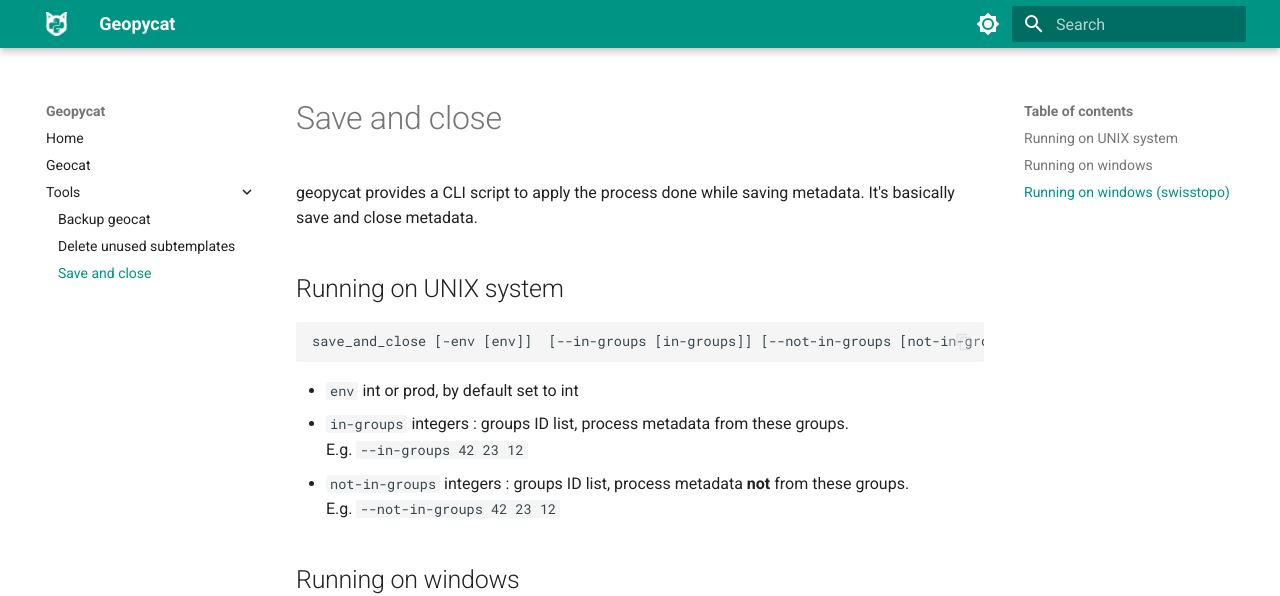
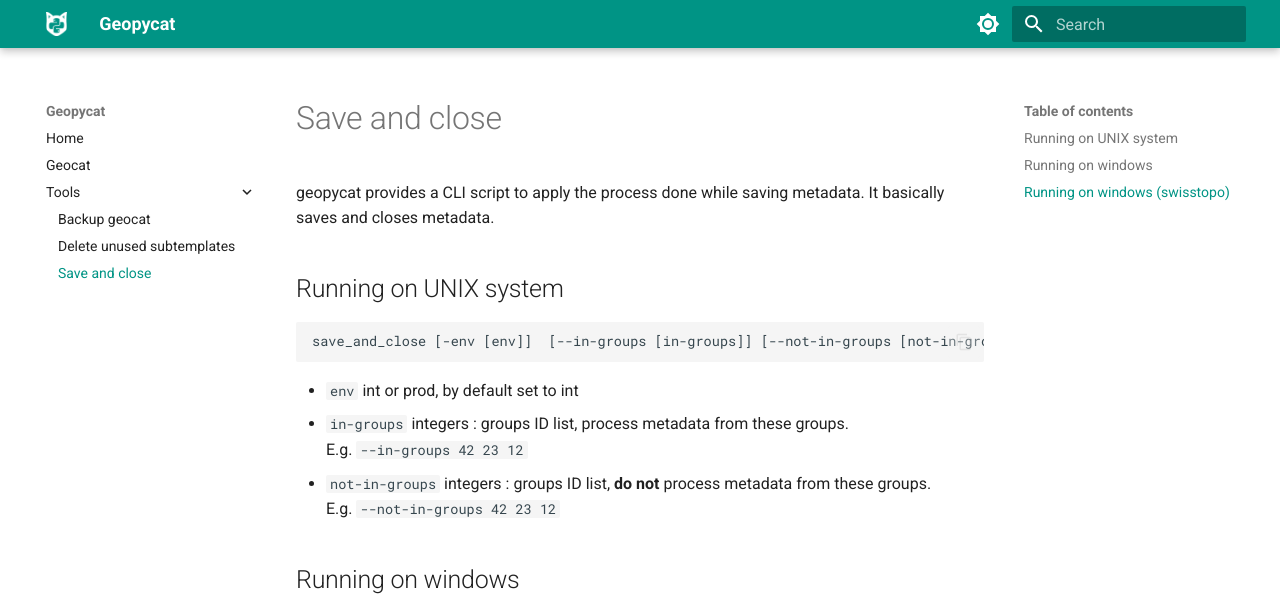
Before and after one commit to geoadmin/lib-geopycat, an MkDocs documentation site: the page built from docs/save_and_close.md, in a window 1280 px wide. Shown: the top 596 px of the page. Built offline with MkDocs 1.6.1 and Material for MkDocs 9.7.7, drawn with Linux system fonts in a browser that asks for light colours.

Commit message:
Update save_and_close.md

````diff
--- a/docs/save_and_close.md
+++ b/docs/save_and_close.md
@@ -1,4 +1,4 @@
-geopycat provides a CLI script to apply the process done while saving metadata. It's basically save and close metadata.
+geopycat provides a CLI script to apply the process done while saving metadata. It basically saves and closes metadata.
 
 ## Running on UNIX system
 ```bash
@@ -7,7 +7,7 @@
 
 * `env` int or prod, by default set to int
 * `in-groups` integers : groups ID list, process metadata from these groups. <br>E.g. `--in-groups 42 23 12`
-* `not-in-groups` integers : groups ID list, process metadata **not** from these groups. <br>E.g. `--not-in-groups 42 23 12`
+* `not-in-groups` integers : groups ID list, **do not** process metadata from these groups. <br>E.g. `--not-in-groups 42 23 12`
 
 ## Running on windows
 ```bash
````
